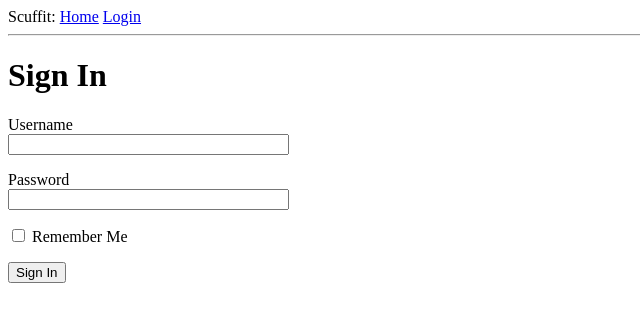
After one commit to jack-galvin/scuffit, a Flask app: page /login in a window 1280 px wide. The commit adds this page. Shown: the top 322 px of the page, without its empty margins (0-640 px from the left). Run offline with Flask 2, Linux system fonts and the light colour scheme.

Commit message:
added login form

```diff
--- a/app/__init__.py
+++ b/app/__init__.py
@@ -1,5 +1,7 @@
 from flask import Flask
+from config import Config
 
 app = Flask(__name__)
+app.config.from_object(Config)
 
 from app import routes
--- /dev/null
+++ b/app/forms.py
@@ -0,0 +1,9 @@
+from flask_wtf import FlaskForm
+from wtforms import StringField, PasswordField, BooleanField, SubmitField
+from wtforms.validators import DataRequired
+
+class LoginForm(FlaskForm):
+    username = StringField('Username', validators=[DataRequired()])
+    password = PasswordField('Password', validators=[DataRequired()])
+    remember_me = BooleanField('Remember Me')
+    submit = SubmitField('Sign In')
--- a/app/routes.py
+++ b/app/routes.py
@@ -1,5 +1,6 @@
 from flask import render_template
 from app import app
+from app.forms import LoginForm
 
 @app.route('/')
 @app.route('/index')
@@ -16,3 +17,8 @@ def inder():
         }
     ]
     return render_template('index.html', title='Home', user=user, posts=posts)
+
+@app.route('/login')
+def login():
+    form = LoginForm()
+    return render_template('login.html', title='Sign In', form=form)
--- a/app/templates/base.html
+++ b/app/templates/base.html
@@ -3,7 +3,11 @@
         <title>{{title}}</title>
     </head>
     <body>
-        <div>Scuffit: <a href="/index">Home</a></div>
+        <div>
+            Scuffit:
+            <a href="/index">Home</a>
+            <a href="/login">Login</a>
+        </div>
         <hr>
         {% block content %}
         {% endblock %}
--- /dev/null
+++ b/app/templates/login.html
@@ -0,0 +1,18 @@
+{% extends "base.html" %}
+{% block content %}
+<h1>Sign In</h1>
+<form action="" method="post" novalidate>
+{{ form.hidden_tag() }}
+<p>
+    {{ form.username.label }}<br>
+    {{ form.username(size=32) }}
+</p>
+<p>
+    {{ form.password.label }}<br>
+    {{ form.password(size=32) }}
+</p>
+<p>{{ form.remember_me() }} {{ form.remember_me.label }}</p>
+<p>{{ form.submit() }}</p>
+</form>
+
+{% endblock %}
--- /dev/null
+++ b/config.py
@@ -0,0 +1,4 @@
+import os
+
+class Config(object):
+    SECRET_KEY = os.environ.get('SECRET_KEY') or 'you-will-never-guess'
```
